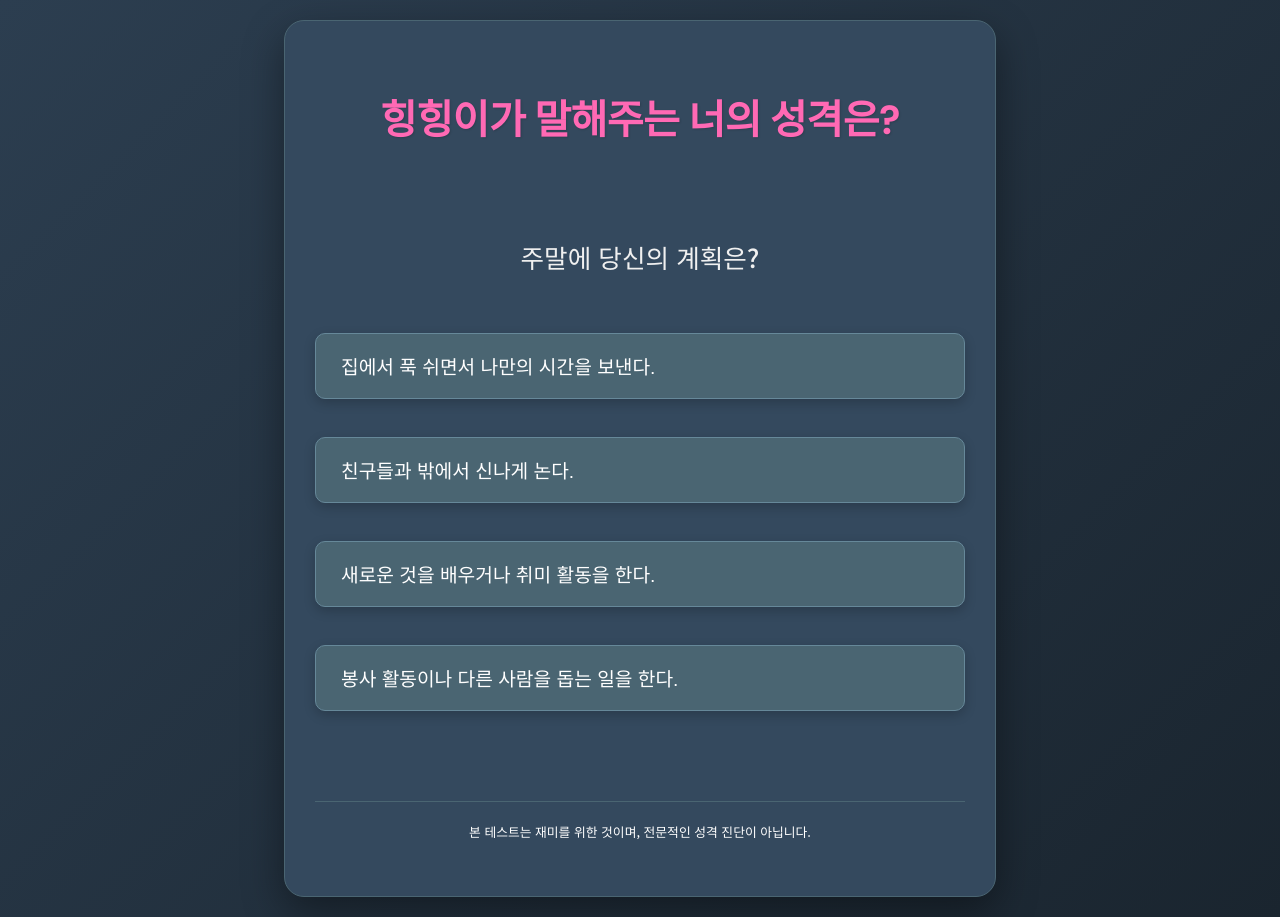
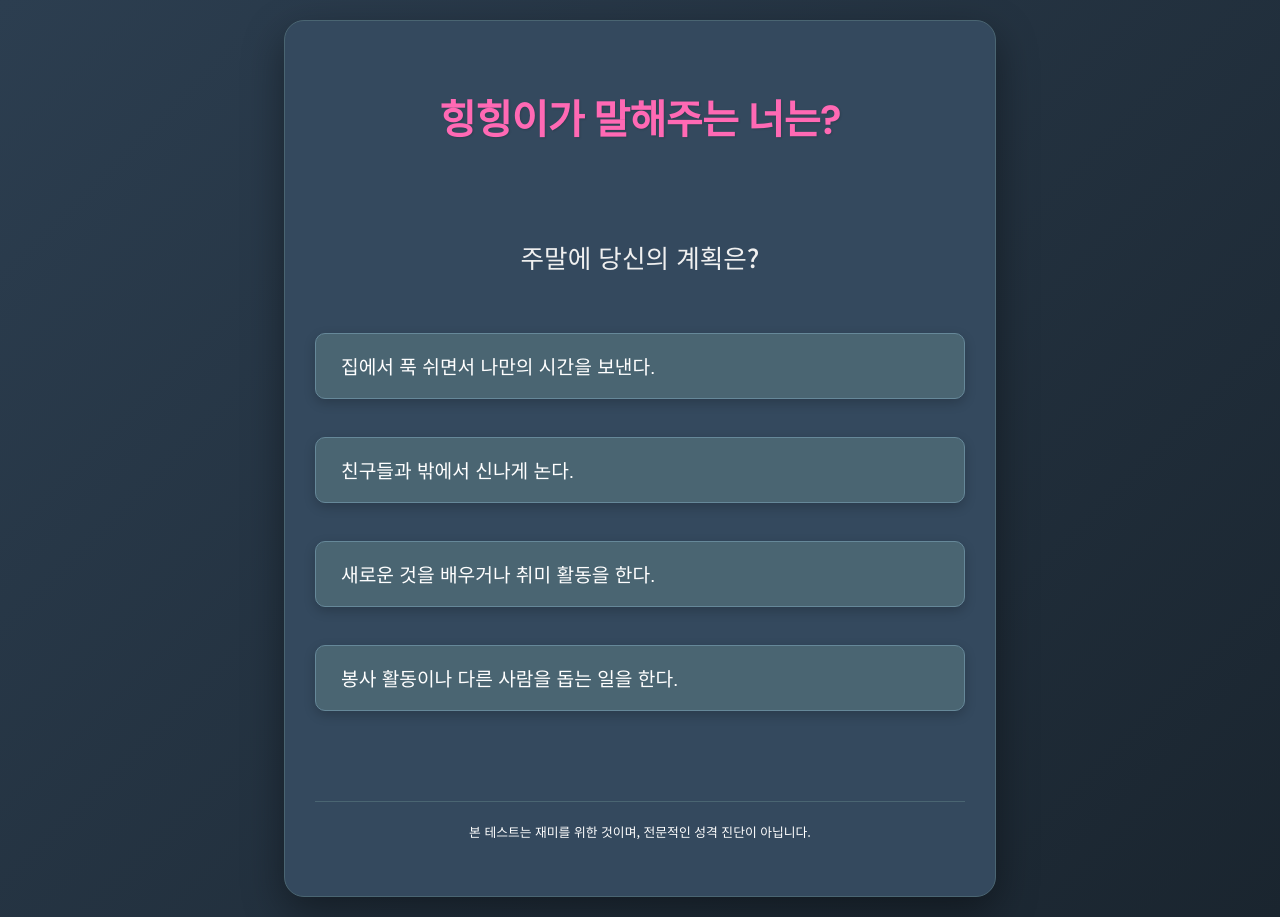
Before and after one commit to henlong2/mindtest-hh, a plain HTML site: page index.html in a window 1280 px wide. Drawn offline with Linux system fonts and the light colour scheme.

Commit message:
Update index.html

```diff
--- a/index.html
+++ b/index.html
@@ -3,13 +3,13 @@
 <head>
     <meta charset="UTF-8">
     <meta name="viewport" content="width=device-width, initial-scale=1.0">
-    <title>힝힝이가 말해주는 너의 성격은?</title>
+    <title>힝힝이가 말해주는 너는?</title>
     <link href="https://fonts.googleapis.com/css2?family=Noto+Sans+KR:wght@300;400;500;700&family=Poppins:wght@400;500;600&display=swap" rel="stylesheet">
     <link rel="stylesheet" href="style.css">
 </head>
 <body>
     <div class="container">
-        <h1>힝힝이가 말해주는 너의 성격은?</h1>
+        <h1>힝힝이가 말해주는 너는?</h1>
         <div id="game-screen">
             <p id="question"></p>
             <div id="answers">
```
